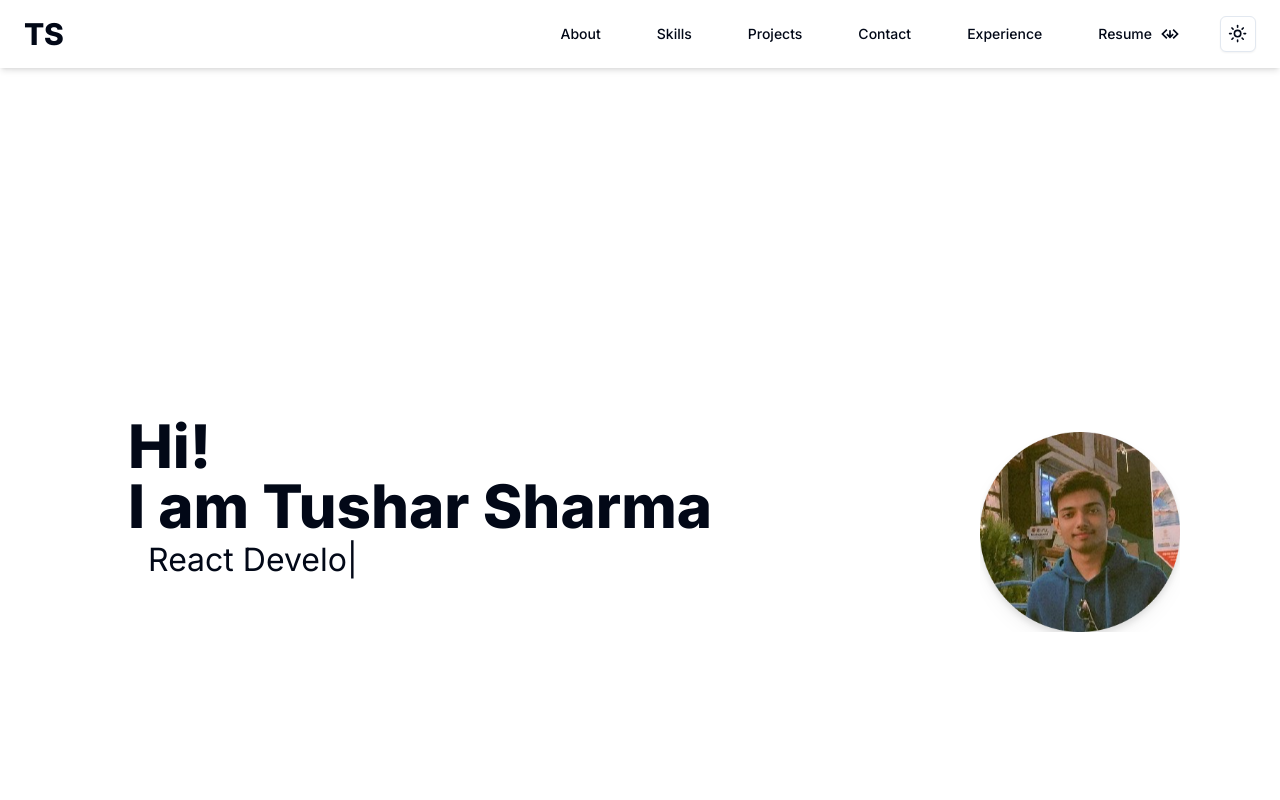
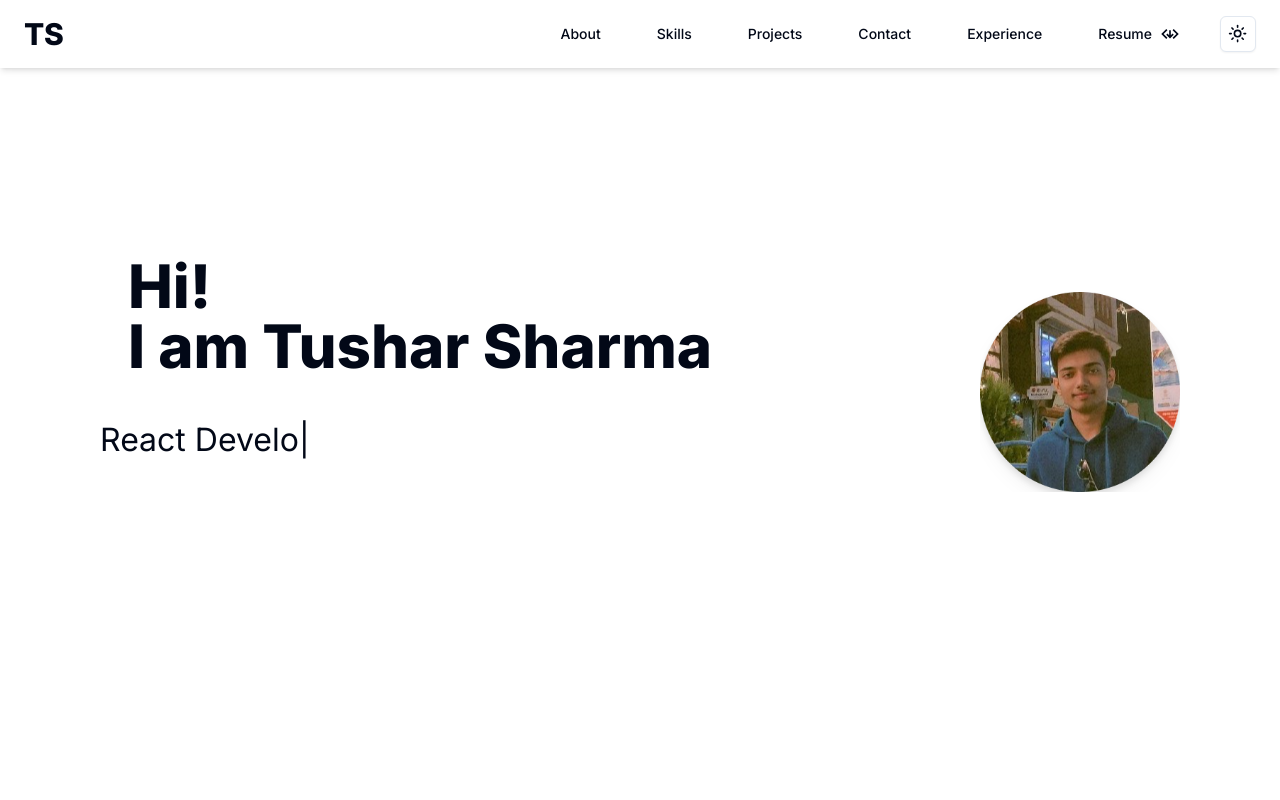
Before and after one commit to tushar27x/portfolio, a Next.js app: page / in a window 1280 px wide. Shown: the top 800 px of the page. Built offline with nearby package versions, Linux system fonts and the light colour scheme.

Commit message:
fixed title layout

```diff
--- a/app/components/Title/page.tsx
+++ b/app/components/Title/page.tsx
@@ -6,7 +6,7 @@ import Reveal from '../Reveal';
 const Title = () => {
 
   return (
-    <div className={`flex flex-col py-[10rem] md:flex-row-reverse md:gap-[10rem] lg:py-[20rem] items-center gap-8`}
+    <div className={`flex flex-col py-[10rem] md:flex-row-reverse md:gap-[10rem] lg:py-[10rem] items-center gap-8`}
     >
       <div className='w-full flex flex-col md:flex-row-reverse md:justify-around items-center gap-10 py-[2rem]'
       >
@@ -19,7 +19,7 @@ const Title = () => {
           <div>
             <h1 className='font-extrabold text-6xl'>Hi!<br />I am Tushar Sharma</h1>
           </div>
-          <div className='flex justify-center lg:justify-start md:w-full pl-12 md:text-left'>
+          <div className='flex justify-center lg:justify-start md:w-full mt-10 md:text-left'>
             <TypeAnimation
               sequence={[
                 'Full Stack developer',
```
